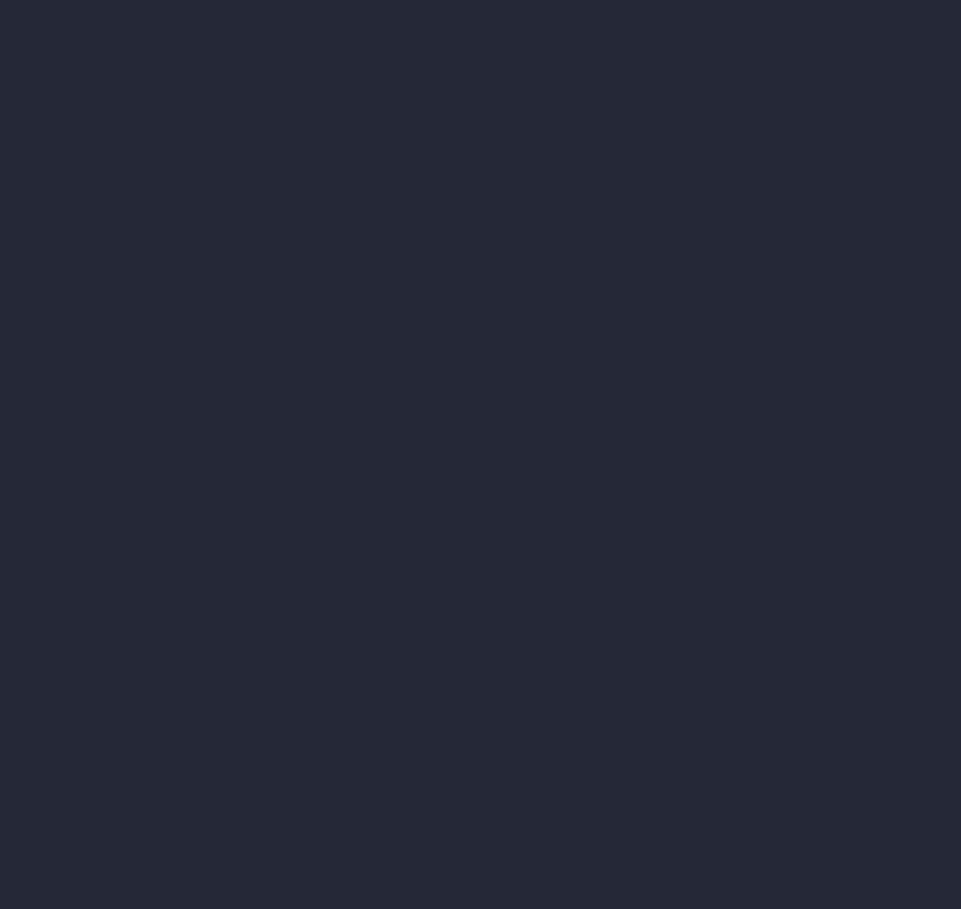
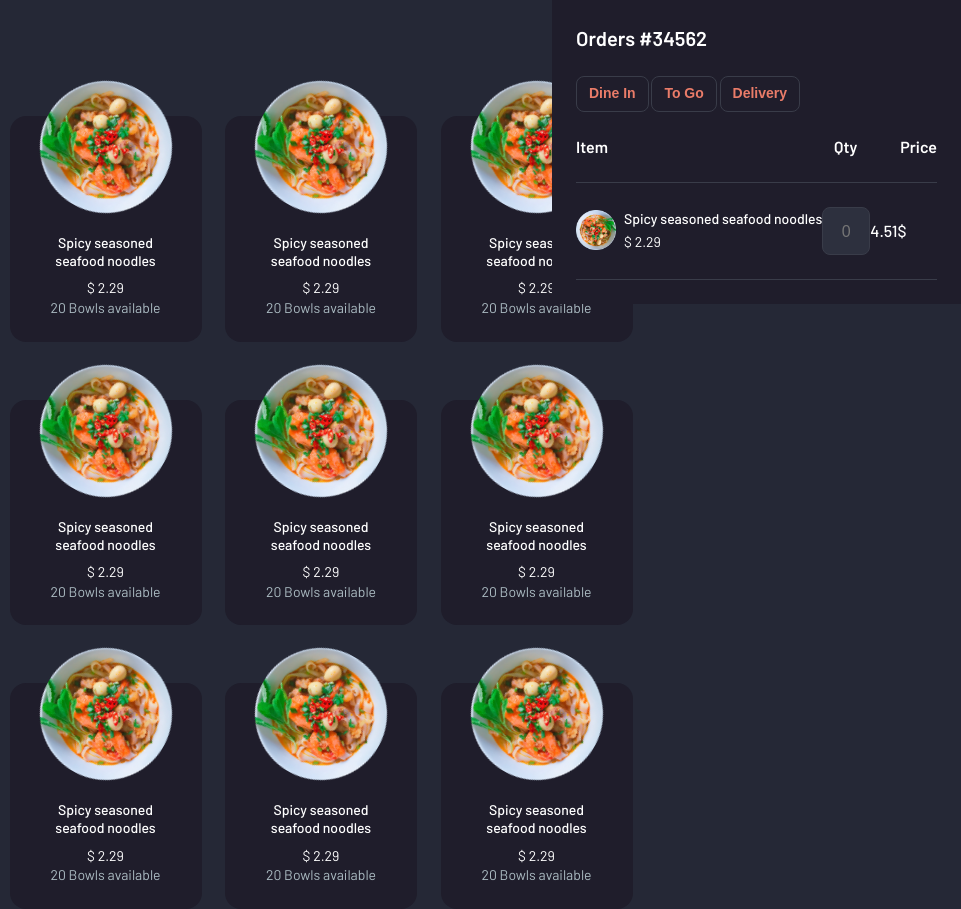
Before and after one commit to MaxmudAxmedov/Food-app, a React (Create React App) app: page / in a window 1280 px wide. Shown: the whole page, without its empty margins (319-1280 px from the left). Before the commit the page ends 800 px from the top, so only its background shows below. Built offline with nearby package versions, Linux system fonts and the light colour scheme.

Commit message:
add change all

```diff
--- a/src/App.js
+++ b/src/App.js
@@ -1,11 +1,14 @@
 import Sidebar from "./components/Sidebar/Sidebar";
+import Main from "./components/Main/Main";
+import Order from "./page/Orders/Order";
 import "./assets/style/style.scss";
 
 function App() {
   return (
     <div className="wrapper">
       <Sidebar />
-
+      <Main />
+      <Order />
     </div>
   );
 }
--- a/src/assets/style/style.scss
+++ b/src/assets/style/style.scss
@@ -59,7 +59,7 @@ html {
 
   .container{
     width: 100%;
-    max-width: 633px;
+    max-width: 663px;
     margin: 0 auto;
     padding: 0 20px;
   }
--- /dev/null
+++ b/src/components/Card/Card.js
@@ -0,0 +1,16 @@
+import React from 'react'
+import './card.scss'
+import foodImg from "../../assets/images/img/Image1.png"
+
+export default function Card({item, content, img, title, infoText}) {
+  return (
+    <li className={item}>
+        <img className={img} src={foodImg} alt='img'/>
+        <div className={content}>
+            <h3 className={title}>Spicy seasoned seafood noodles</h3>
+            <p className='item-price'>$ 2.29</p>
+            <p className='item-info'>{infoText}</p>
+        </div>
+    </li>
+  )
+}
--- /dev/null
+++ b/src/components/Card/card.scss
@@ -0,0 +1,55 @@
+.item{
+    width: 192px;
+    padding: 24px;
+    padding-top: 118px;
+    position: relative;
+    background-color: #1F1D2B;
+    border-radius: 16px;
+    margin-top: 58px;
+}
+
+.item-img{
+    position: absolute;
+    top: -35px;
+    left: 0;
+    right: 0;
+    margin: 0 auto;
+    animation: imgRotate infinite ease-in-out 10s;
+}
+
+@keyframes imgRotate{
+    0%{
+        transform: rotate(0deg);
+    }
+    100%{
+        transform: rotate(360deg);
+    }
+}
+
+.item-title{
+    margin: 0;
+    margin-bottom: 8px;
+    font-weight: 500;
+    font-size: 14px;
+    line-height: 130%;
+    text-align: center;
+    color: #FFFFFF;
+}
+
+.item-price{
+    margin: 0;
+    font-weight: 400;
+    font-size: 14px;
+    line-height: 140%;
+    text-align: center;
+    color: #FFFFFF;
+}
+
+.item-info{
+    margin: 0;
+    font-weight: 400;
+    font-size: 14px;
+    line-height: 140%;
+    text-align: center;
+    color: #ABBBC2;
+}
--- /dev/null
+++ b/src/components/Main/Main.js
@@ -0,0 +1,23 @@
+import React from 'react';
+import Card from '../Card/Card';
+import "./main.scss"
+
+export default function Main() {
+  return (
+    <main>
+        <div className='container'>
+            <ul className='list'>
+                <Card item={'item'} content={'item-content'} img={'item-img'} title={'item-title'} infoText={'20 Bowls available'}/>
+                <Card item={'item'} content={'item-content'} img={'item-img'} title={'item-title'} infoText={'20 Bowls available'}/>
+                <Card item={'item'} content={'item-content'} img={'item-img'} title={'item-title'} infoText={'20 Bowls available'}/>
+                <Card item={'item'} content={'item-content'} img={'item-img'} title={'item-title'} infoText={'20 Bowls available'}/>
+                <Card item={'item'} content={'item-content'} img={'item-img'} title={'item-title'} infoText={'20 Bowls available'}/>
+                <Card item={'item'} content={'item-content'} img={'item-img'} title={'item-title'} infoText={'20 Bowls available'}/>
+                <Card item={'item'} content={'item-content'} img={'item-img'} title={'item-title'} infoText={'20 Bowls available'}/>
+                <Card item={'item'} content={'item-content'} img={'item-img'} title={'item-title'} infoText={'20 Bowls available'}/>
+                <Card item={'item'} content={'item-content'} img={'item-img'} title={'item-title'} infoText={'20 Bowls available'}/>
+            </ul>
+        </div>
+    </main>
+  )
+}
--- /dev/null
+++ b/src/components/Main/main.scss
@@ -0,0 +1,9 @@
+.list{
+    display: flex;
+    align-items: center;
+    justify-content: space-between;
+    flex-wrap: wrap;
+    list-style-type: none;
+    margin: 0;
+    padding: 58px 0 0;
+}
--- /dev/null
+++ b/src/components/ProductOrder/Product.js
@@ -0,0 +1,18 @@
+import React from 'react';
+import "./product.scss";
+import Card from '../Card/Card';
+
+
+export default function Product() {
+  return (
+    <li className='order-product-item'>
+        <form className='product-form product-top'>
+            <Card item={'product-item'} content={'product-content'} img={'product-img'} title={'product-title'}/>
+            <label>
+              <input className='product-count' type={'text'} placeholder={0}/>
+            </label>
+            <p className='product-price'>4.51$</p>
+        </form>
+    </li>
+  )
+}
--- /dev/null
+++ b/src/components/ProductOrder/product.scss
@@ -0,0 +1,54 @@
+
+
+.product-item{
+    display: flex;
+    align-items: flex-start;
+    justify-content: space-between;
+
+}
+.product-top{
+    display: flex;
+    align-items: center;
+    justify-content: space-between;
+}
+.product-content{
+    display: flex;
+    flex-direction: column;
+    align-items: flex-start;
+}
+.product-img{
+    width: 40px;
+    height: 40px;
+    margin-right: 8px;
+}
+.product-title{
+    margin: 0;
+    margin-bottom: 4px;
+    font-weight: 500;
+    font-size: 14px;
+    line-height: 130%;
+    color: #FFFFFF;
+}
+
+.product-count{
+    width: 48px;
+    height: 48px;
+    font-weight: 500;
+    font-size: 16px;
+    line-height: 140%;
+    color: #FFFFFF;
+    padding: 14px 14px 12px;
+    text-align: center;
+    background-color: #2D303E;
+    border: 1px solid #393C49;
+    border-radius: 8px;
+}
+
+.product-price{
+    margin: 0;
+    font-weight: 500;
+    font-size: 16px;
+    line-height: 140%;
+    text-align: right;
+    color: #FFFFFF;
+}
--- /dev/null
+++ b/src/page/Orders/Order.js
@@ -0,0 +1,28 @@
+import React from 'react'
+import "./order.scss"
+import Product from '../../components/ProductOrder/Product'
+
+export default function Order() {
+  return (
+    <div className='order'>
+        <h2 className='order-title'>Orders #34562</h2>
+        <div className='order-btns'>
+            <button className='order-btn'>Dine In</button>
+            <button className='order-btn'>To Go</button>
+            <button className='order-btn'>Delivery</button>
+        </div>
+        <ul className='order-list'>
+            <li className='order-list-item'>
+                <h3 className='order-item-title'>Item</h3>
+                <h3 className='order-item-title'>Qty</h3>
+                <h3 className='order-item-title'>Price</h3>
+            </li>
+            <li className='order-list-item'>
+                <ul className='order-product'>
+                    <Product />
+                </ul>
+            </li>
+        </ul>
+    </div>
+  )
+}
--- /dev/null
+++ b/src/page/Orders/order.scss
@@ -0,0 +1,68 @@
+.order{
+    width: 100%;
+    max-width: 409px;
+    padding: 24px;
+    background-color: #1F1D2B;
+    position: fixed;
+    top: 0;
+    right: 0;
+}
+
+.order-title{
+    margin: 0;
+    margin-bottom: 24px;
+    font-weight: 600;
+    font-size: 20px;
+    line-height: 140%;
+    color: #FFFFFF;
+}
+
+.order-btns{
+    width: 224px;
+    display: flex;
+    align-items: center;
+    justify-content: space-between;
+}
+
+.order-btn{
+    padding: 7px 12px;
+    background: #1F1D2B;
+    border: 1px solid #393C49;
+    border-radius: 8px;
+    font-weight: 600;
+    font-size: 14px;
+    line-height: 140%;
+    color: #EA7C69;
+}
+
+.order-list{
+    list-style-type: none;
+    margin: 0;
+    padding: 0;
+}
+.order-list-item{
+    display: flex;
+    justify-content: space-between;
+    align-items: center;
+}
+.order-list-item{
+    border-bottom: 1px solid #393C49;
+    padding: 24px 0;
+}
+.order-item-title{
+    margin: 0;
+    font-weight: 600;
+    font-size: 16px;
+    line-height: 140%;
+    color: #FFFFFF;
+}
+.order-item-title:nth-child(2){
+    margin-left: auto;
+    margin-right: 43px;
+}
+
+.order-product{
+    list-style-type: none;
+    margin: 0;
+    padding: 0;
+}
```
Also changed, not shown: src/assets/images/img/Image1.png (added).
